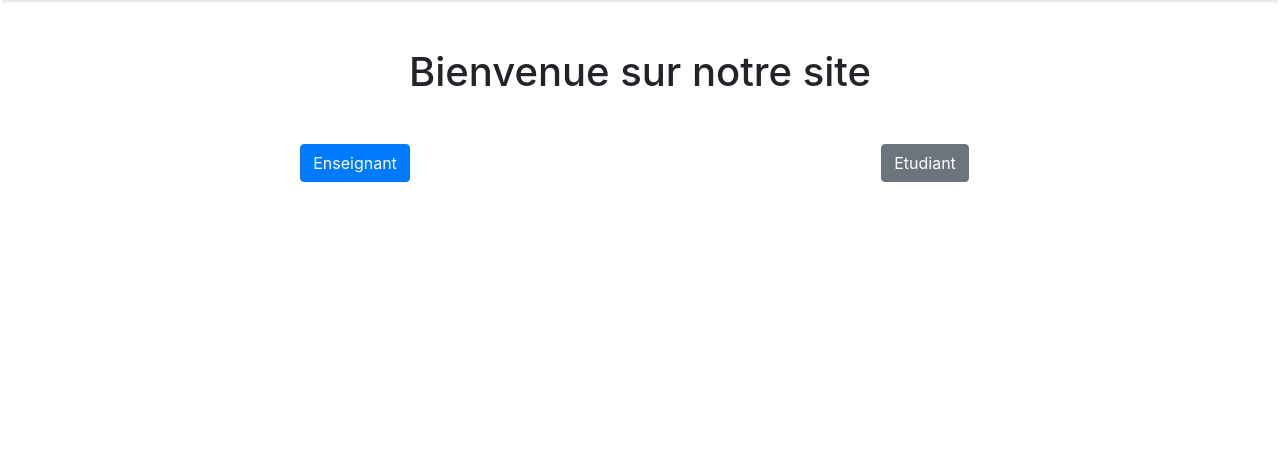
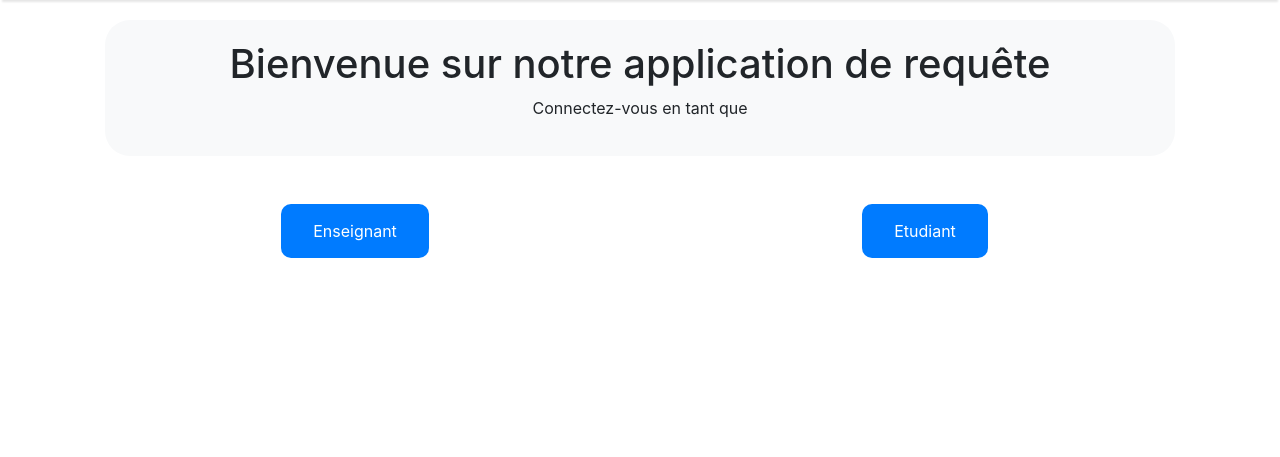
Before and after one commit to Rux-Lsr/Note-request-management, a PHP site: page / in a window 1280 px wide. Shown: the part 56-513 px from the top of the page. Run offline with PHP 8.4, Linux system fonts and the light colour scheme.

Commit message:
modification de design

```diff
--- a/Gestion_requette/enseignant/consulter.php
+++ b/Gestion_requette/enseignant/consulter.php
@@ -126,8 +126,6 @@
                                             </form>
                                         <?php
                                             $i++;
-
-
                                             }
                                         ?>
                                     </tbody>
--- a/Gestion_requette/etudiant/authentication/register.php
+++ b/Gestion_requette/etudiant/authentication/register.php
@@ -139,14 +139,14 @@
                                             <div style="display: flex;">
 
                                                 <div><label for="filere">Filere</label>
-                                                    <select id="mon-select" class="form-select"  name="filiere" aria-required>
+                                                    <select id="mon-select" class="form-select"  name="filiere" required>
                                                         <option value="ICT4D">ICT4D</option>
                                                         <option value="INFO" disabled>INFO(comming soon)</option>
                                                     </select>
                                                 </div>
                                                 <div style="margin-left: 5px;">
                                                     <label for="niveau">Niveau</label>
-                                                    <select id="mon-select" class="form-select"  name="niveau" aria-required>
+                                                    <select id="mon-select" class="form-select"  name="niveau" required>
                                                         <option value="1">1</option>
                                                         <option value="2" >2</option>
                                                         <option value="3" >3</option>
--- a/Gestion_requette/index.php
+++ b/Gestion_requette/index.php
@@ -23,7 +23,26 @@
         .navbar-custom:hover .navbar-nav:hover .nav-link:hover{
             color:black;
         }
-
+        /* Ajout d'un style pour le rectangle arrondi */
+        .rounded-rectangle {
+            border-radius: 25px;
+            background-color: #f8f9fa;
+            padding: 20px;
+            margin: 20px;
+            text-align: center;
+        }
+        /* Ajout d'un style pour le bouton de confirmation */
+        .confirm-button {
+            background-color: #007bff;
+            border: none;
+            color: white;
+            padding: 15px 32px;
+            text-align: center;
+            text-decoration: none;
+            display: inline-block;
+            font-size: 16px;
+            border-radius: 10px;
+        }
     </style>
 </head>
 <body>
@@ -44,20 +63,25 @@
         </div>
     </nav>
     <div class="container">
-        <h1 class="text-center mt-5">Bienvenue sur notre site</h1>
+        <!-- Modification du titre et du contenu de la page -->
+        <div class="rounded-rectangle">
+            <h1>Bienvenue sur notre application de requête</h1>
+            <p>Connectez-vous en tant que</p>
+        </div>
         <div class="row mt-5">
             <div class="col text-center">
-                <a href="enseignant/authentication/login.php" class="btn btn-primary">Enseignant</a>
+                <!-- Modification du style des boutons -->
+                <a href="enseignant/authentication/login.php" class="confirm-button">Enseignant</a>
             </div>
             <div class="col text-center">
-                <a href="etudiant/authentication/login.php" class="btn btn-secondary">Etudiant</a>
+                <a href="etudiant/authentication/login.php" class="confirm-button">Etudiant</a>
             </div>
         </div>
     </div>
     <footer class="py-4 bg-light mt-auto footer">
     <div class="container-fluid px-4">
         <div class="d-flex align-items-center justify-content-between small">
-            <div class="text-muted">Copyright &copy; ICT4D academic project 2023</div>
+            <div class="text-muted">Copyright © ICT4D academic project 2023</div>
         </div>
     </div>
 </footer>
```
